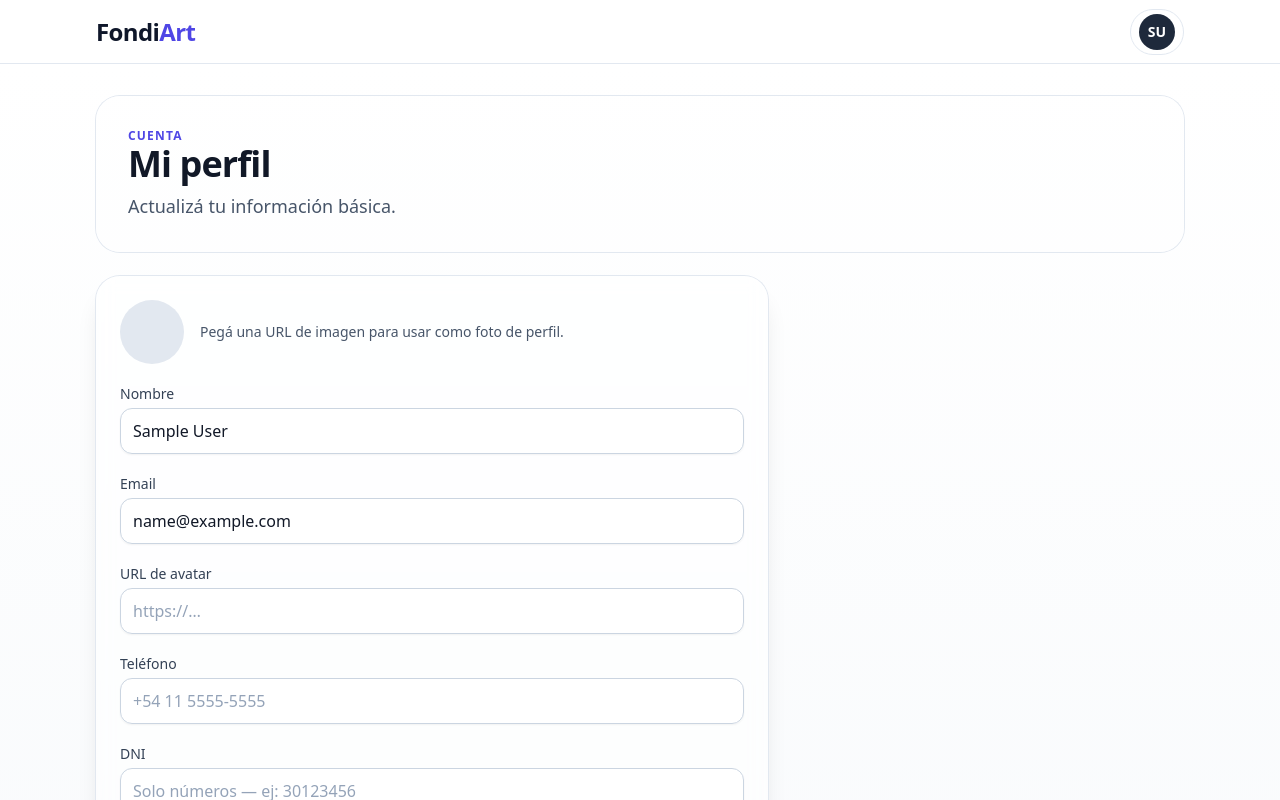
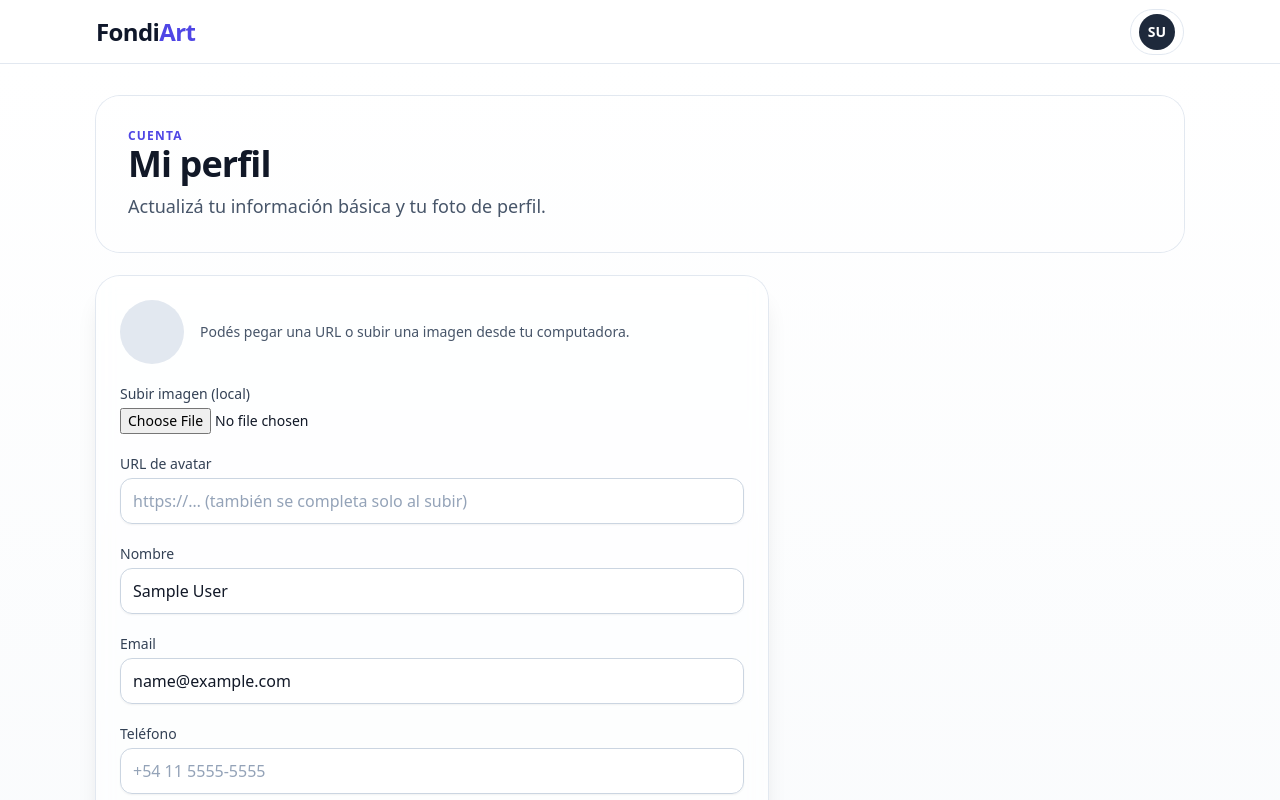
Before and after one commit to chrisca88/FondiArt_Front, a React (Vite) app: page /cuenta in a window 1280 px wide. Shown: the top 800 px of the page. Built offline with nearby package versions, Linux system fonts and the light colour scheme; sample sign-in values are in the browser's storage.

Commit message:
subir imagen de avatar

```diff
--- a/src/pages/account/Profile.jsx
+++ b/src/pages/account/Profile.jsx
@@ -1,7 +1,8 @@
 // src/pages/account/Profile.jsx
 import { useDispatch, useSelector } from 'react-redux'
 import { useEffect, useState } from 'react'
-import { saveProfile } from '../../features/auth/authSlice.js' // ✅ thunk que pega a /users/me/
+import { saveProfile } from '../../features/auth/authSlice.js'
+import authService from '../../services/authService.js'
 
 export default function Profile(){
   const user   = useSelector(s => s.auth.user)
@@ -9,7 +10,7 @@ export default function Profile(){
   const error  = useSelector(s => s.auth.error)
   const dispatch = useDispatch()
 
-  // ⚠️ Usamos avatarUrl (nombre real del backend). Si viene "avatar" desde atrás, lo tomamos como fallback.
+  // Usamos avatarUrl (nombre real del backend). Si viene "avatar" desde atrás, lo tomamos como fallback.
   const [form, setForm] = useState({
     name:      user?.name      || '',
     email:     user?.email     || '',
@@ -20,7 +21,7 @@ export default function Profile(){
     cbu:       user?.cbu       || '',
   })
 
-  // Si el user del store cambia (p.ej. tras guardar), refrescamos el form para ver cambios normalizados
+  // Resync cuando cambia el user del store
   useEffect(()=>{
     setForm(f => ({
       ...f,
@@ -39,6 +40,12 @@ export default function Profile(){
   const [saving, setSaving] = useState(false)
   const [submitErr, setSubmitErr] = useState('')
 
+  // Subida de imagen local -> Cloudinary (vía backend)
+  const [uploading, setUploading] = useState(false)
+  const [uploadProgress, setUploadProgress] = useState(0)
+  const [uploadErr, setUploadErr] = useState('')
+  const [localPreview, setLocalPreview] = useState('') // preview inmediato del archivo local
+
   const onChange = (e)=>{
     const { name, value } = e.target
     setForm(prev => ({ ...prev, [name]: value }))
@@ -52,7 +59,6 @@ export default function Profile(){
     if (form.dni && !/^\d{7,9}$/.test(form.dni.trim())) {
       errs.dni = 'El DNI debe tener solo números (7 a 9 dígitos).'
     }
-
     if (form.cbu && !/^\d{22}$/.test(form.cbu.trim())) {
       errs.cbu = 'El CBU debe tener 22 dígitos (sin espacios ni guiones).'
     }
@@ -68,26 +74,60 @@ export default function Profile(){
     if (!validate()) return
     setSaving(true)
     try{
-      // ✅ Enviamos TODOS los datos, incluyendo avatarUrl (nombre correcto del backend)
       await dispatch(saveProfile({
         name     : form.name,
         email    : form.email,
-        avatarUrl: form.avatarUrl?.trim() || null,
+        avatarUrl: form.avatarUrl?.trim() || null, // ✅ guardamos secure_url en avatarUrl
         bio      : form.bio,
         phone    : form.phone,
         dni      : form.dni?.trim() || null,
         cbu      : form.cbu?.trim() || null,
       })).unwrap()
-      setSaved(true) // ✅ Mensaje de éxito
+      setSaved(true)
     }catch(err){
-      setSubmitErr(err || 'No se pudo guardar los cambios.') // ✅ Mensaje de error
+      setSubmitErr(err || 'No se pudo guardar los cambios.')
     }finally{
       setSaving(false)
     }
   }
 
+  // Maneja selección de archivo y subida a /api/v1/upload
+  async function onFileChange(e){
+    const file = e.target.files?.[0]
+    if (!file) return
+    setUploadErr('')
+    setSaved(false)
+
+    // Preview temporal del archivo local
+    try {
+      const url = URL.createObjectURL(file)
+      setLocalPreview(url)
+    } catch {}
+
+    setUploading(true)
+    setUploadProgress(0)
+    try{
+      const { url } = await authService.uploadImage(
+        file,
+        // Opcionales que tu backend podría aceptar y reenviar a Cloudinary:
+        { folder: 'avatars' },
+        (pct)=> setUploadProgress(pct)
+      )
+      if (!url) throw new Error('El servidor no devolvió secure_url')
+
+      // Asignamos la secure_url al formulario
+      setForm(prev => ({ ...prev, avatarUrl: url }))
+    }catch(err){
+      setUploadErr(err?.response?.data?.message || err?.message || 'No se pudo subir la imagen.')
+    }finally{
+      setUploading(false)
+      // No revocamos el preview inmediatamente para que el usuario lo vea; lo limpiamos si cambia de archivo.
+    }
+  }
+
   const isArtist = String(user?.role).toLowerCase() === 'artist'
   const fmtInputError = (key)=> errors[key] ? '!border-red-300 focus:!ring-red-200' : ''
+  const previewSrc = localPreview || form.avatarUrl
 
   return (
     <section className="min-h-[calc(100vh-4rem)] bg-gradient-to-b from-white to-slate-50">
@@ -95,12 +135,11 @@ export default function Profile(){
         <div className="relative overflow-hidden rounded-3xl bg-white/60 ring-1 ring-slate-200 p-6 sm:p-8">
           <p className="eyebrow">Cuenta</p>
           <h1 className="text-3xl sm:text-4xl font-extrabold tracking-tight">Mi perfil</h1>
-          <p className="lead mt-2 max-w-2xl">
-            Actualizá tu información básica.
-          </p>
+          <p className="lead mt-2 max-w-2xl">Actualizá tu información básica y tu foto de perfil.</p>
         </div>
 
         <form onSubmit={onSubmit} className="card-surface p-6 max-w-2xl space-y-5">
+
           {/* Alertas globales */}
           {saved && (
             <div className="rounded-xl border border-emerald-200 bg-emerald-50 px-4 py-2 text-emerald-700 text-sm">
@@ -118,15 +157,56 @@ export default function Profile(){
             </div>
           )}
 
+          {/* Avatar + subida */}
           <div className="flex items-center gap-4">
-            {form.avatarUrl ? (
-              <img src={form.avatarUrl} alt="preview" className="h-16 w-16 rounded-full object-cover" />
+            {previewSrc ? (
+              <img src={previewSrc} alt="preview" className="h-16 w-16 rounded-full object-cover" />
             ) : (
               <div className="h-16 w-16 rounded-full bg-slate-200" />
             )}
             <div className="text-sm text-slate-600">
-              Pegá una URL de imagen para usar como foto de perfil.
+              Podés pegar una URL o subir una imagen desde tu computadora.
             </div>
+          </div>
+
+          {/* Subir desde la computadora -> /api/v1/upload */}
+          <div>
+            <label className="form-label" htmlFor="avatarFile">Subir imagen (local)</label>
+            <input
+              id="avatarFile"
+              type="file"
+              accept="image/*"
+              className="block w-full text-sm"
+              onChange={onFileChange}
+              disabled={uploading}
+            />
+            {uploading && (
+              <div className="mt-2">
+                <div className="h-2 rounded bg-slate-200 overflow-hidden">
+                  <div className="h-full bg-indigo-600 transition-all" style={{ width: `${uploadProgress}%` }}/>
+                </div>
+                <div className="text-xs text-slate-600 mt-1">Subiendo… {Math.round(uploadProgress)}%</div>
+              </div>
+            )}
+            {uploadErr && <div className="text-xs text-red-600 mt-2">{uploadErr}</div>}
+            {!uploading && form.avatarUrl && (
+              <div className="text-xs text-emerald-700 mt-2">
+                Imagen subida. Recordá presionar <strong>Guardar cambios</strong> para persistirla en tu perfil.
+              </div>
+            )}
+          </div>
+
+          {/* Pegando una URL (opcional) */}
+          <div>
+            <label className="form-label" htmlFor="avatarUrl">URL de avatar</label>
+            <input
+              id="avatarUrl"
+              name="avatarUrl"
+              className="input"
+              placeholder="https://… (también se completa solo al subir)"
+              value={form.avatarUrl}
+              onChange={onChange}
+            />
           </div>
 
           <div>
@@ -139,19 +219,6 @@ export default function Profile(){
             <input id="email" name="email" type="email" className="input" value={form.email} onChange={onChange} />
           </div>
 
-          <div>
-            <label className="form-label" htmlFor="avatarUrl">URL de avatar</label>
-            <input
-              id="avatarUrl"
-              name="avatarUrl"
-              className="input"
-              placeholder="https://…"
-              value={form.avatarUrl}
-              onChange={onChange}
-            />
-          </div>
-
-          {/* Solo ARTISTA: Biografía */}
           {isArtist && (
             <div>
               <label className="form-label" htmlFor="bio">Biografía</label>
@@ -215,8 +282,12 @@ export default function Profile(){
           </div>
 
           <div className="pt-2">
-            <button className="btn btn-primary btn-lg" disabled={saving || status === 'loading'}>
-              {saving || status === 'loading' ? 'Guardando…' : 'Guardar cambios'}
+            <button className="btn btn-primary btn-lg" disabled={saving || status === 'loading' || uploading}>
+              {saving || status === 'loading'
+                ? 'Guardando…'
+                : uploading
+                ? 'Esperá a que termine la subida…'
+                : 'Guardar cambios'}
             </button>
           </div>
         </form>
@@ -224,3 +295,5 @@ export default function Profile(){
     </section>
   )
 }
+
+function fmtInputError(key){ return '' }
--- a/src/services/authService.js
+++ b/src/services/authService.js
@@ -13,6 +13,7 @@ const client = axios.create({
   withCredentials: false,
 })
 
+// Inyecta token si existe
 const bootToken = localStorage.getItem('token')
 if (bootToken) {
   client.defaults.headers.common['Authorization'] = `Bearer ${bootToken}`
@@ -23,9 +24,9 @@ if (import.meta.env.DEV) {
 
   client.interceptors.request.use((config) => {
     const clone = { ...config }
-    const body = (clone.data && typeof clone.data === 'object')
+    const body = (clone.data && typeof clone.data === 'object' && !(clone.data instanceof FormData))
       ? { ...clone.data, password: '***' }
-      : clone.data
+      : (clone.data instanceof FormData ? '(FormData)' : clone.data)
     const auth = clone.headers?.Authorization || client.defaults.headers?.Authorization
     console.log('[HTTP REQUEST]', clone.method?.toUpperCase(), clone.url, {
       data: body,
@@ -85,6 +86,51 @@ async function updateMe(payload) {
   return data?.user ?? data
 }
 
+/**
+ * POST /upload/ (multipart/form-data)
+ * Envía un archivo al backend que sube a Cloudinary y responde `secure_url`.
+ * - file: File (input type="file")
+ * - options: { folder, public_id, tags, transformation } (opcional)
+ * - onProgress: (pct: number) => void (opcional)
+ * Retorna { url } donde url = secure_url (o equivalente).
+ */
+async function uploadImage(file, options = {}, onProgress) {
+  if (!file) throw new Error('Falta el archivo')
+  const fd = new FormData()
+  fd.append('file', file)
+
+  // Campos opcionales que tu backend puede reenviar a Cloudinary
+  if (options.folder)       fd.append('folder', options.folder)
+  if (options.public_id)    fd.append('public_id', options.public_id)
+  if (options.tags)         fd.append('tags', Array.isArray(options.tags) ? options.tags.join(',') : String(options.tags))
+  if (options.transformation) {
+    // Enviar como JSON si es un array/objeto
+    fd.append('transformation', typeof options.transformation === 'string'
+      ? options.transformation
+      : JSON.stringify(options.transformation))
+  }
+
+  const { data } = await client.post('/upload/', fd, {
+    headers: { 'Content-Type': 'multipart/form-data' },
+    onUploadProgress: (evt) => {
+      if (!onProgress || !evt.total) return
+      const pct = Math.min(100, Math.round((evt.loaded / evt.total) * 100))
+      onProgress(pct)
+    }
+  })
+
+  // Normalizamos posibles respuestas
+  const url =
+    data?.secure_url ||
+    data?.url ||
+    data?.result?.secure_url ||
+    data?.data?.secure_url ||
+    null
+
+  if (import.meta.env.DEV) console.log('[uploadImage] response', data, '-> url:', url)
+  return { url }
+}
+
 async function getUserWalletAddress(userId) {
   if (!userId) throw new Error('Falta userId')
   const { data } = await client.get(`/users/${userId}/wallet/`)
@@ -105,5 +151,6 @@ export default {
   me,
   updateMe,
   setAuthToken,
+  uploadImage,          // ✅ NUEVO
   getUserWalletAddress,
 }
```
